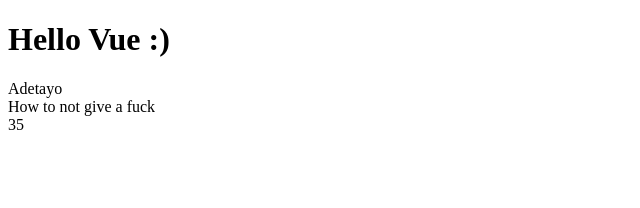
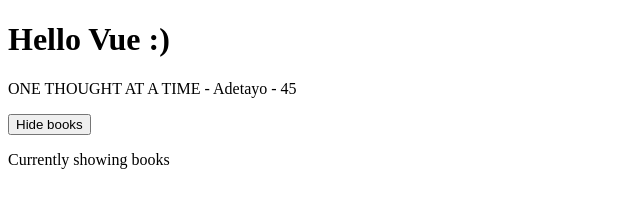
Before and after one commit to Navlos/vue-js, a plain HTML site: page index.html in a window 1280 px wide. Shown: the whole page, without its empty margins (0-640 px from the left). Drawn offline with nearby package versions, Linux system fonts and the light colour scheme.

Commit message:
learnt about click events

```diff
--- a/app.js
+++ b/app.js
@@ -1,11 +1,22 @@
 const app = Vue.createApp({
-    data() {
-        return{
-            title: 'How to not give a fuck',
-            age:35,
-            name:'Adetayo',
+    data(){
+      return{
+          showBooks:true,
+          title:'ONE THOUGHT AT A TIME',
+          author:'Adetayo',
+          age:45,
+      }
+    },
+
+    methods:{
+        toggleShowBooks(){
+            this.showBooks=!this.showBooks
         }
+
+
+        }
+
     }
-})
+  )
 
-app.mount('#app')
+  app.mount('#app')
--- a/index.html
+++ b/index.html
@@ -12,10 +12,26 @@
     <h1>Hello Vue :)</h1>
 
     <div id="app">
-        {{name}} <br>
-        {{title}} <br>
-        {{age}} <br>
-    </div>
+
+        <div v-if="showBooks">
+            <p>
+                {{title}} - {{author}} - {{age}}
+            </p>
+
+        </div>
+
+        <button @click="toggleShowBooks">
+            <span  v-if="showBooks">Hide books</span>
+            <span  v-else>Show books</span>
+
+        </button>
+        <div v-show="showBooks">
+            <p>Currently showing books</p>
+        </div>
+
+
+
+    </div >
 
     <script src="app.js"></script>
 </body>
```
